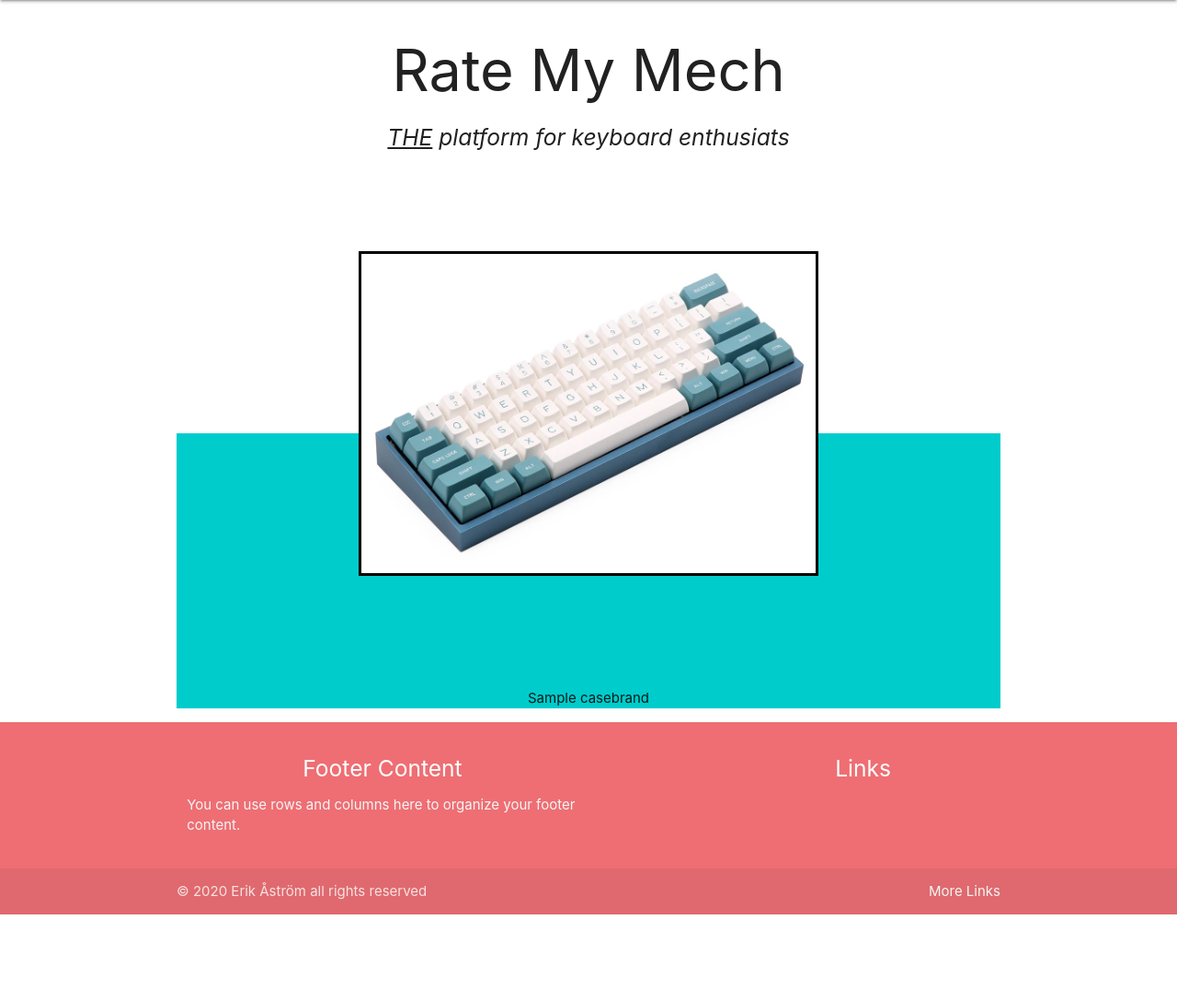
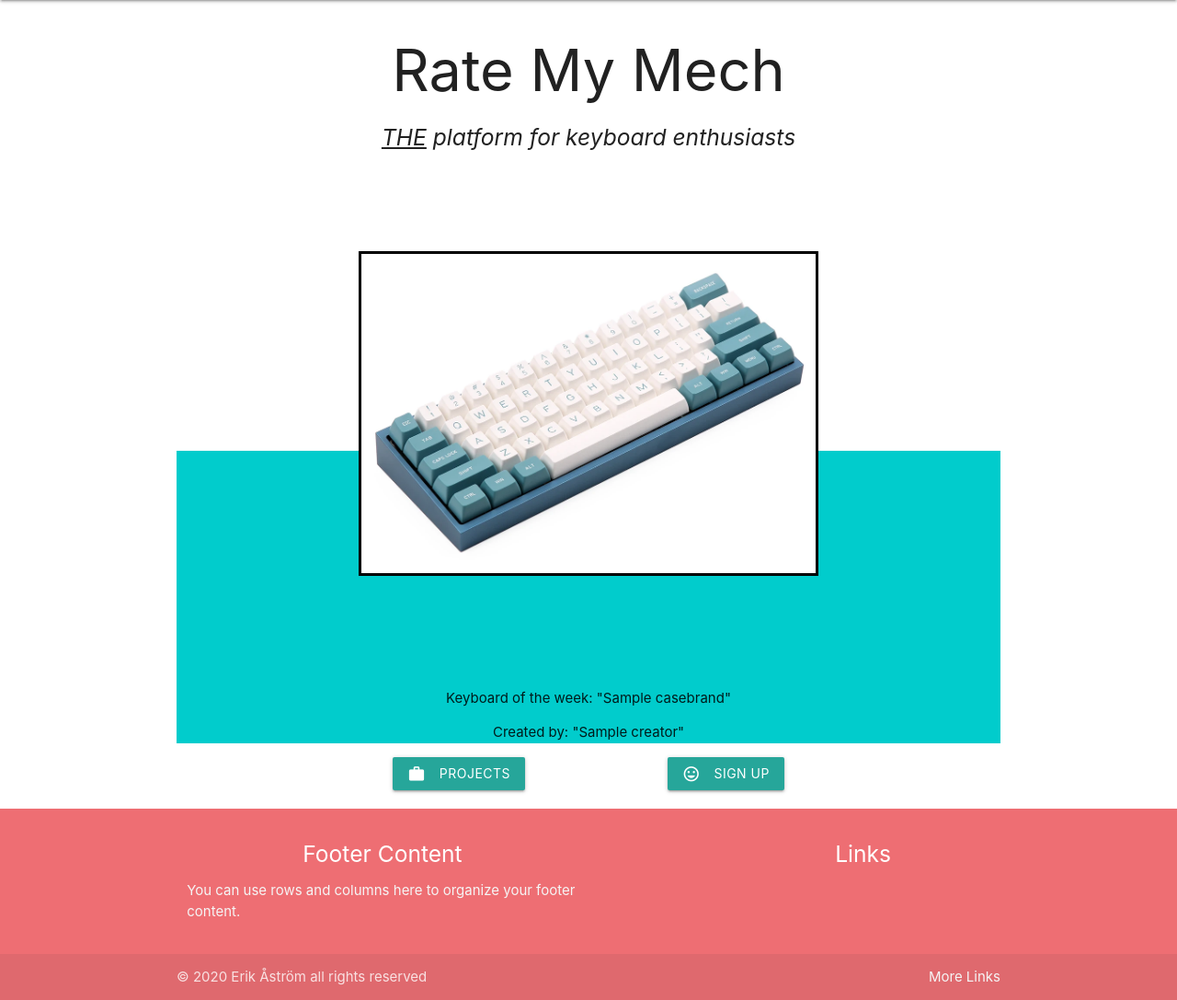
Before and after one commit to astromerik/milestone3, a Flask app: page / in a window 1280 px wide. Shown: the part 64-1151 px from the top of the page at 92% size. Before the commit the page ends 1058 px from the top, so only its background shows below. Run offline with Flask 2, Linux system fonts and the light colour scheme; a database or web service that is not in the repository returns one stand-in record (values such as "Sample title"); some libraries are stand-ins or nearby versions.

Commit message:
added buttons to navigate to projects and sign up page

```diff
--- a/templates/home.html
+++ b/templates/home.html
@@ -2,10 +2,22 @@
 
 {% block content %}
 <h1>Rate My Mech</h1>
-<h5><em><u>THE</u> platform for keyboard enthusiats</em></h5>
+<h5><em><u>THE</u> platform for keyboard enthusiasts</em></h5>
 
 <div class="center-align heroposition">
 <img id="heroimage" src="static/images/hero.png" alt="hero image">
-    <p>{{projects}}</p>
+    <p id="keyboardoftheweek">Keyboard of the week: "{{projects.projectName}}"</p>
+    <p id="creatoroftheweek" >Created by: "{{projects.creator}}"</p>
 </div>
+
+
+    <div class="row startbuttons">
+        <div class="col s3 push-s3">
+            <a class="waves-effect waves-light btn startbuttons"><i class="material-icons left">work</i>Projects</a>
+        </div>
+        <div class="col s3 push-s4">
+            <a class="waves-effect waves-light btn startbuttons"><i class="material-icons left">mood</i>Sign Up</a>
+        </div>
+    </div>
+
 {% endblock %}
```
